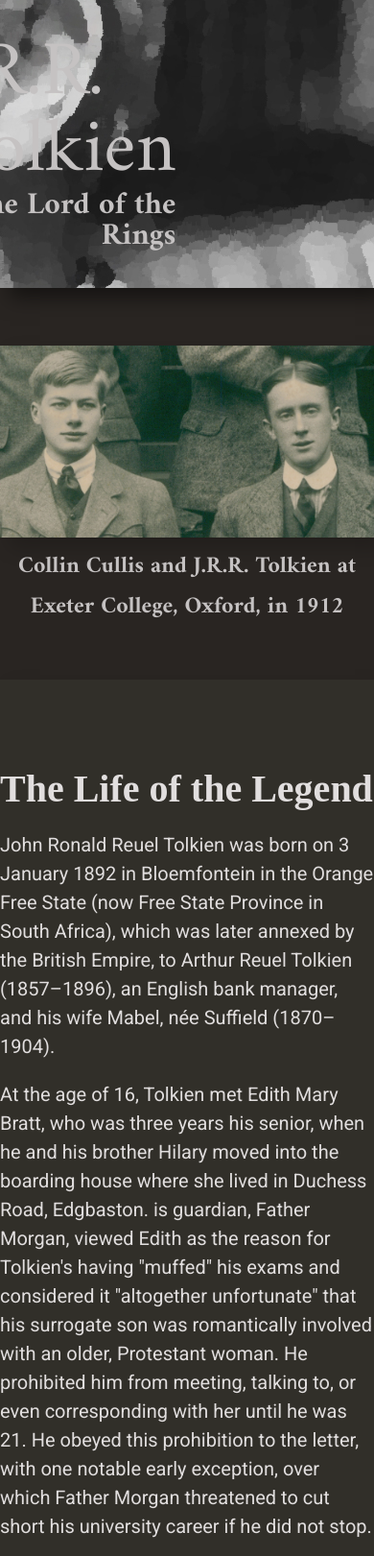
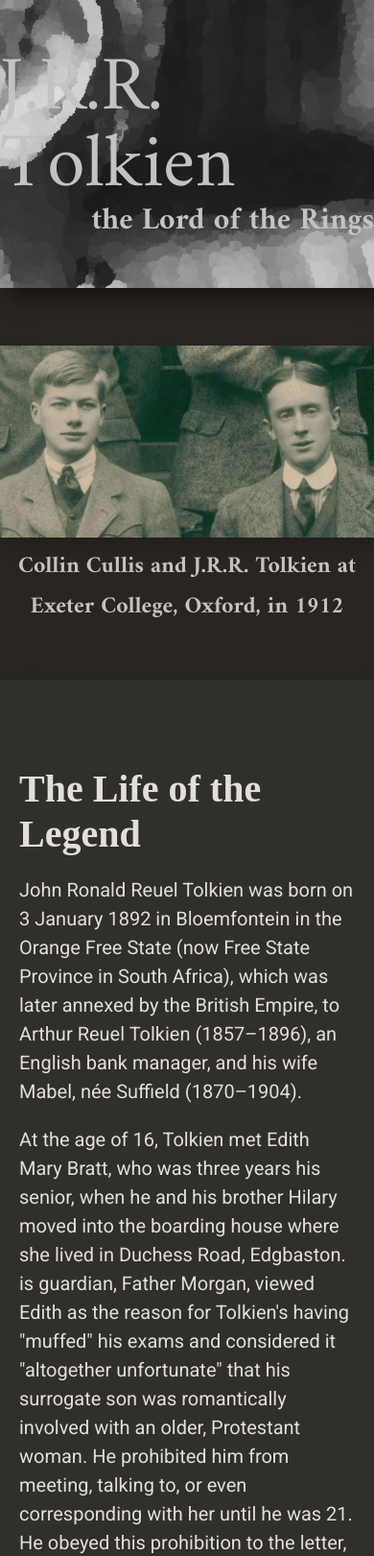
Before and after one commit to Dok4nix/dok4nix.github.io, a plain HTML site: page index.html in a window 390 px wide. Shown: the top 1621 px of the page at 96% size. Drawn offline with Linux system fonts and the light colour scheme.

Commit message:
Add files via upload

```diff
--- a/index.html
+++ b/index.html
@@ -11,17 +11,17 @@
     <main id="main">
         <header>
             <div class="title">
-                <h1>J.R.R. Tolkien</h1>
+                <h1 id="title">J.R.R. Tolkien</h1>
                 <p>the Lord of the Rings</p>
             </div>
         </header>
         <section>
-            <figure>
-                <img class="tolkien-photo" src="images/colin-cullis-and-jrr-tolkien.jpg" alt="Tolkien and Colin Cullis">
+            <figure id="img-div">
+                <img id="immage" class="tolkien-photo" src="images/colin-cullis-and-jrr-tolkien.jpg" alt="Tolkien and Colin Cullis">
                 <figcaption>Collin Cullis and J.R.R. Tolkien at Exeter College, Oxford, in 1912</figcaption>
             </figure>
             <div class="text-background">
-                <div class="text">
+                <div class="text" id="tribute-info">
                     <h2>The Life of the Legend</h2>
                     <p>John Ronald Reuel Tolkien was born on 3 January 1892 in Bloemfontein in the Orange Free State (now Free State Province in South Africa),
                         which was later annexed by the British Empire, to Arthur Reuel Tolkien (1857–1896), an English bank manager, and his wife Mabel,
--- a/style.css
+++ b/style.css
@@ -70,7 +70,7 @@ figcaption {
 .text {
     max-width: 815px;
     margin: auto;
-    padding: 90px 0;
+    padding: 90px 20px;
     color: #E1DEDE;
 }
 
@@ -93,6 +93,7 @@ footer {
     display: flex;
     align-items: center;
     justify-content: center;
+    padding: 0 20px;
 }
 
 footer p {
@@ -100,3 +101,9 @@ footer p {
     font-size: 20px;
     color: #565656;
 }
+
+@media (max-width: 480px) {
+    .title {
+        right: 0;
+    }
+}
```
Also changed, not shown: 1 other file.
